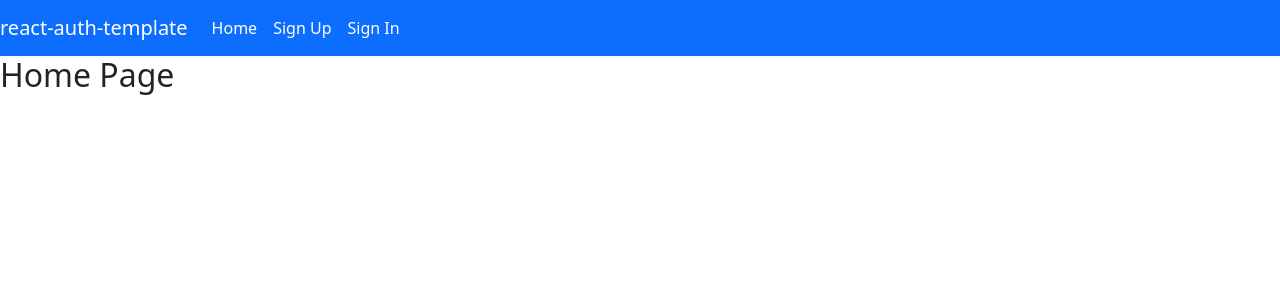
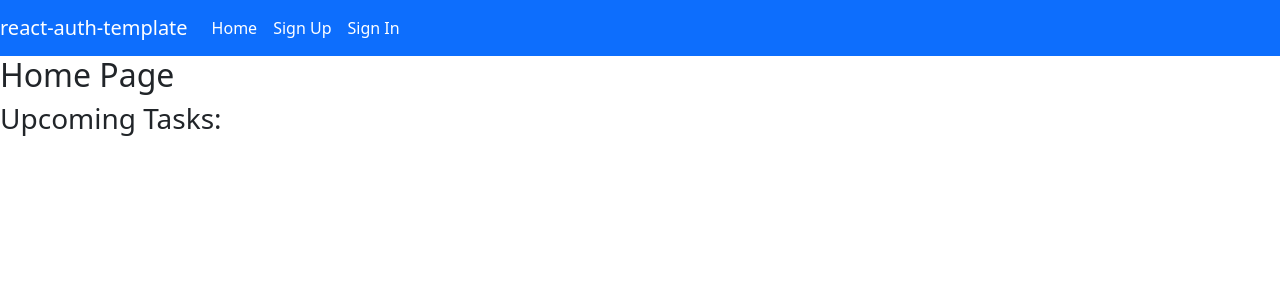
Before and after one commit to devinrbopp/client-job-hunting-journal, a React (Create React App) app: page / in a window 1280 px wide. Shown: the top 300 px of the page. Built offline with nearby package versions, Linux system fonts and the light colour scheme.

Commit message:
displaying 5 upcoming tasks on homepage

```diff
--- a/src/components/Home.js
+++ b/src/components/Home.js
@@ -29,11 +29,22 @@ const Home = (props) => {
 		}
 	}, [])
 
+	const upcomingTasks = tasks.map(task => {
+		return (
+			<div>
+				<h1>{task.taskName}</h1>
+				<h2>Deadline: {task.deadline}</h2>
+				<p>Notes: {task.notes}</p>
+			</div>
+		)
+	}).slice(0,5)
 
 
 	return (
 		<>
 			<h2>Home Page</h2>
+			<h3>Upcoming Tasks:</h3>
+			{upcomingTasks}
 		</>
 	)
 }
```
